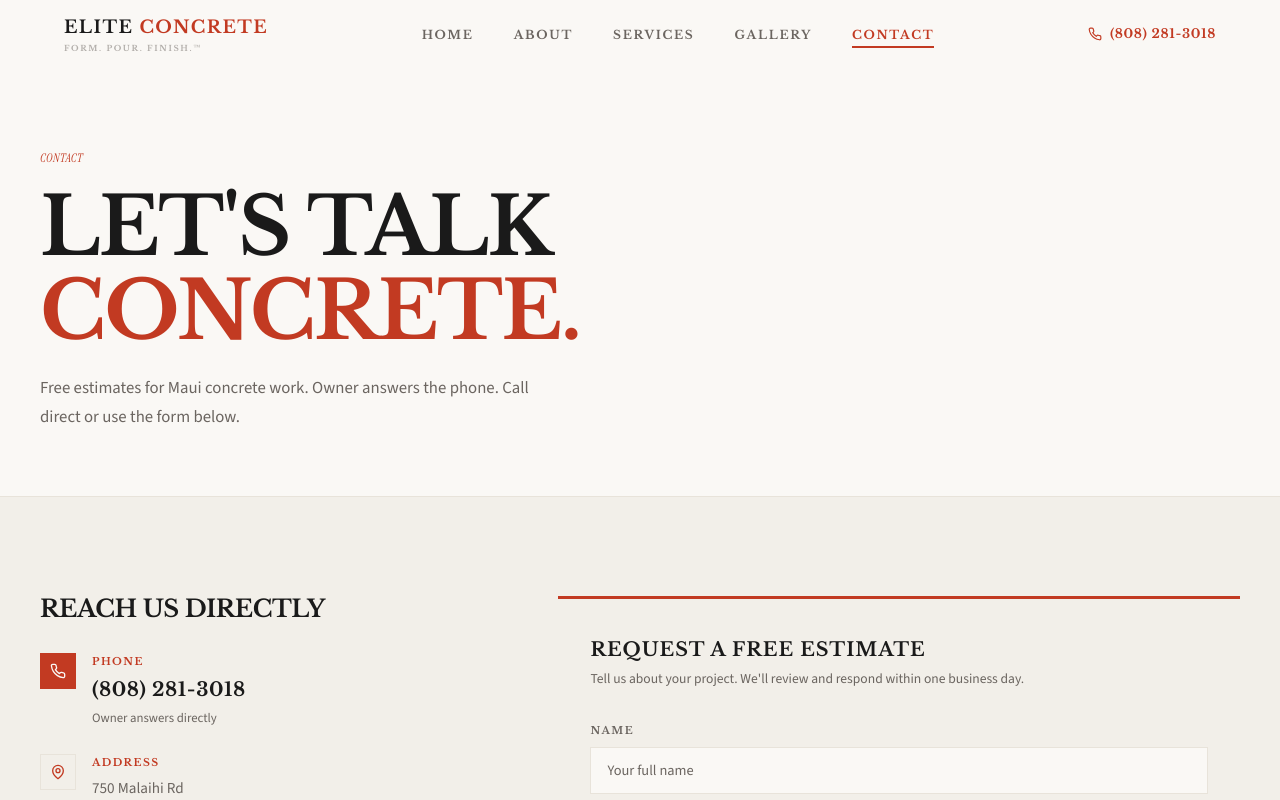
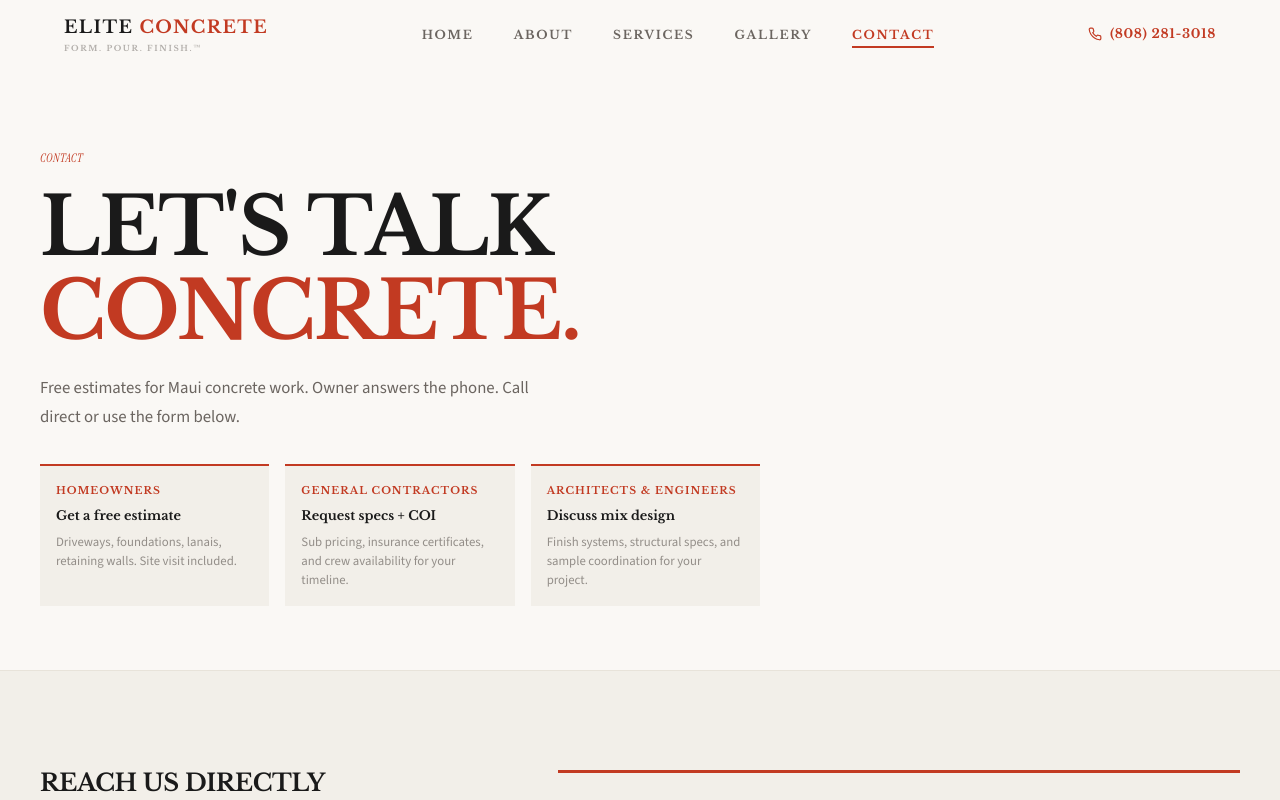
Before and after one commit to thewateringholeteambuilding/elite-concrete-demo, a React (Vite) app: page /contact in a window 1280 px wide. Shown: the top 800 px of the page. Built offline with nearby package versions, Linux system fonts and the light colour scheme.

Commit message:
learning-loop: pass 1 — 5 lessons from coloradohardscapes.com (Elite Concrete)

```diff
--- a/src/pages/About.tsx
+++ b/src/pages/About.tsx
@@ -519,7 +519,7 @@ export default function About() {
             WE SERVE ALL OF MAUI
           </h2>
           <p style={{ color: 'var(--color-warm-gray)', maxWidth: '540px', margin: '0 auto 2.5rem', lineHeight: 1.7 }}>
-            Based in Wailuku. Our crew travels for the right project. Residential, commercial, and contractor-direct work across Maui County.
+            Based in Wailuku, Central Maui. Most jobs run the Kahului corridor through Kihei, up the Haleakala slope to Makawao and Pukalani, and west through Lahaina to Kaanapali. We drive the truck, not the quote.
           </p>
           <div
             style={{
--- a/src/pages/Contact.tsx
+++ b/src/pages/Contact.tsx
@@ -67,9 +67,62 @@ export default function Contact() {
             LET'S TALK<br />
             <span style={{ color: 'var(--color-brass)' }}>CONCRETE.</span>
           </h1>
-          <p style={{ color: 'var(--color-warm-gray)', fontSize: '1.05rem', lineHeight: 1.75, maxWidth: '520px' }}>
+          <p style={{ color: 'var(--color-warm-gray)', fontSize: '1.05rem', lineHeight: 1.75, maxWidth: '520px', marginBottom: '2rem' }}>
             Free estimates for Maui concrete work. Owner answers the phone. Call direct or use the form below.
           </p>
+          <div
+            style={{
+              display: 'grid',
+              gridTemplateColumns: 'repeat(3, 1fr)',
+              gap: '1rem',
+              maxWidth: '720px',
+            }}
+            className="stakeholder-grid"
+          >
+            {[
+              { role: 'Homeowners', action: 'Get a free estimate', detail: 'Driveways, foundations, lanais, retaining walls. Site visit included.' },
+              { role: 'General Contractors', action: 'Request specs + COI', detail: 'Sub pricing, insurance certificates, and crew availability for your timeline.' },
+              { role: 'Architects & Engineers', action: 'Discuss mix design', detail: 'Finish systems, structural specs, and sample coordination for your project.' },
+            ].map((s) => (
+              <div
+                key={s.role}
+                style={{
+                  padding: '1rem',
+                  backgroundColor: 'var(--color-steel-mid)',
+                  borderTop: '2px solid var(--color-brass)',
+                }}
+              >
+                <p style={{
+                  fontFamily: 'var(--font-display)',
+                  fontSize: '0.65rem',
+                  fontWeight: 700,
+                  letterSpacing: '0.1em',
+                  textTransform: 'uppercase',
+                  color: 'var(--color-brass)',
+                  marginBottom: '0.3rem',
+                }}>
+                  {s.role}
+                </p>
+                <p style={{
+                  fontFamily: 'var(--font-display)',
+                  fontSize: '0.8rem',
+                  fontWeight: 700,
+                  color: 'var(--color-off-white)',
+                  marginBottom: '0.3rem',
+                }}>
+                  {s.action}
+                </p>
+                <p style={{
+                  fontSize: '0.8rem',
+                  color: 'var(--color-warm-gray)',
+                  lineHeight: 1.5,
+                  opacity: 0.7,
+                }}>
+                  {s.detail}
+                </p>
+              </div>
+            ))}
+          </div>
         </div>
       </section>
 
@@ -398,6 +451,9 @@ export default function Contact() {
           .form-row {
             grid-template-columns: 1fr !important;
           }
+          .stakeholder-grid {
+            grid-template-columns: 1fr !important;
+          }
         }
         input:focus, textarea:focus, select:focus {
           outline: none;
--- a/src/pages/Home.tsx
+++ b/src/pages/Home.tsx
@@ -24,6 +24,7 @@ const services = [
     ideal: 'Homeowners adding square footage, new builds, ADU projects',
     typicalSize: 'Typical: 1,200–4,200 SF',
     startingAt: 'Starting at $8,400 for standard slab-on-grade',
+    recentProject: 'Recent: Kehalani Residence, 2,400 SF slab-on-grade · Nov 2024',
     img: 'https://images.unsplash.com/photo-1616179058441-37aa58affac8?auto=format&fit=crop&w=800&q=80',
   },
   {
@@ -33,6 +34,7 @@ const services = [
     ideal: 'Residential replacements, new construction, rental properties',
     typicalSize: 'Typical: 400–1,800 SF',
     startingAt: 'Starting at $4,200 for 400 SF broom-finish',
+    recentProject: 'Recent: Ogawa Residence, Kihei, 1,640 SF broom-finish · Feb 2021',
     img: 'https://images.unsplash.com/photo-1508450859948-4e04fabaa4ea?auto=format&fit=crop&w=800&q=80',
   },
   {
@@ -42,6 +44,7 @@ const services = [
     ideal: 'Hillside lots, erosion control, tiered landscaping',
     typicalSize: 'Typical: 40–120 LF',
     startingAt: 'Starting at $3,800 for 40 LF gravity wall',
+    recentProject: 'Recent: Tanaka Residence, Haiku, 68 LF poured wall · Aug 2024',
     img: 'https://images.unsplash.com/photo-1582540730843-f4418d96ccbe?auto=format&fit=crop&w=800&q=80',
   },
   {
@@ -51,6 +54,7 @@ const services = [
     ideal: 'Vacation rentals, restaurant patios, residential upgrades',
     typicalSize: 'Typical: 200–640 SF',
     startingAt: 'Starting at $3,200 for 200 SF stamped lanai',
+    recentProject: 'Recent: Hale Makawao LLC, 380 SF Ashlar Slate lanai · Mar 2025',
     img: 'https://images.unsplash.com/photo-1574757987642-5755f0839101?auto=format&fit=crop&w=800&q=80',
   },
   {
@@ -59,6 +63,7 @@ const services = [
     benefits: ['Floor flatness specs documented', 'COI delivered before mobilization', 'GC-direct and owner-direct projects'],
     ideal: 'Warehouses, retail build-outs, loading facilities',
     typicalSize: 'Typical: 2,000–5,400 SF',
+    recentProject: 'Recent: Kahului Industrial Park, 3,200 SF via Arisumi Brothers · Jan 2025',
     img: 'https://images.unsplash.com/photo-1517011453931-c30f571a4fab?auto=format&fit=crop&w=800&q=80',
   },
   {
@@ -67,6 +72,7 @@ const services = [
     benefits: ['Dust and slurry contained on-site', 'Available for sub and owner-direct work', 'Precision cuts for utility access'],
     ideal: 'GCs needing sub work, utility installs, slab demolition',
     typicalSize: 'Typical: 50–300 LF of cuts',
+    recentProject: 'Recent: Maui Lani Business Park, 2,800 SF warehouse joints · Dec 2024',
     img: 'https://images.unsplash.com/photo-1514514188727-ff38e839635e?auto=format&fit=crop&w=800&q=80',
   },
 ]
@@ -665,6 +671,8 @@ export default function Home() {
             { label: '2024 MCA Safety Recognition', detail: 'Maui Contractors Assoc. · Awarded Nov 2024', icon: 'star' as const },
             { label: 'ASCC Member', detail: 'American Society of Concrete Contractors · Since 2018', icon: 'award' as const },
             { label: 'Decorative Concrete Council', detail: 'ASCC specialty division · Stamped & stained certified', icon: 'award' as const },
+            { label: 'HC&D Ready-Mix® Supplier', detail: 'Exclusive Maui batch plant · Mix designs on file', icon: 'shield' as const },
+            { label: 'Sakrete® Certified Applicator', detail: 'Repair products & overlay systems · Since 2019', icon: 'award' as const },
           ].map((a) => (
             <div
               key={a.label}
@@ -1191,6 +1199,11 @@ export default function Home() {
                 <p style={{ fontFamily: 'var(--font-display)', fontSize: '0.55rem', fontWeight: 600, letterSpacing: '0.08em', color: 'var(--color-warm-gray)', opacity: 0.5, marginTop: '0.3rem' }}>
                   {services[0].typicalSize}
                 </p>
+                {services[0].recentProject && (
+                  <p style={{ fontFamily: 'var(--font-display)', fontSize: '0.5rem', fontWeight: 600, letterSpacing: '0.06em', color: 'var(--color-warm-gray)', opacity: 0.4, marginTop: '0.3rem' }}>
+                    {services[0].recentProject}
+                  </p>
+                )}
               </div>
             </div>
 
@@ -4173,6 +4186,7 @@ interface ServiceItem {
   ideal: string
   typicalSize: string
   startingAt?: string
+  recentProject?: string
   img: string
 }
 
@@ -4232,6 +4246,11 @@ function ServiceCard({ service }: { service: ServiceItem }) {
         {service.startingAt && (
           <p style={{ fontFamily: 'var(--font-display)', fontSize: '0.55rem', fontWeight: 700, letterSpacing: '0.06em', color: 'var(--color-brass)', marginTop: '0.4rem', opacity: 0.85 }}>
             {service.startingAt}
+          </p>
+        )}
+        {service.recentProject && (
+          <p style={{ fontFamily: 'var(--font-display)', fontSize: '0.45rem', fontWeight: 600, letterSpacing: '0.06em', color: 'var(--color-warm-gray)', opacity: 0.45, marginTop: '0.3rem' }}>
+            {service.recentProject}
           </p>
         )}
         <Link
```
Also changed, not shown: src/pages/Services.tsx (+25 -1 lines).
